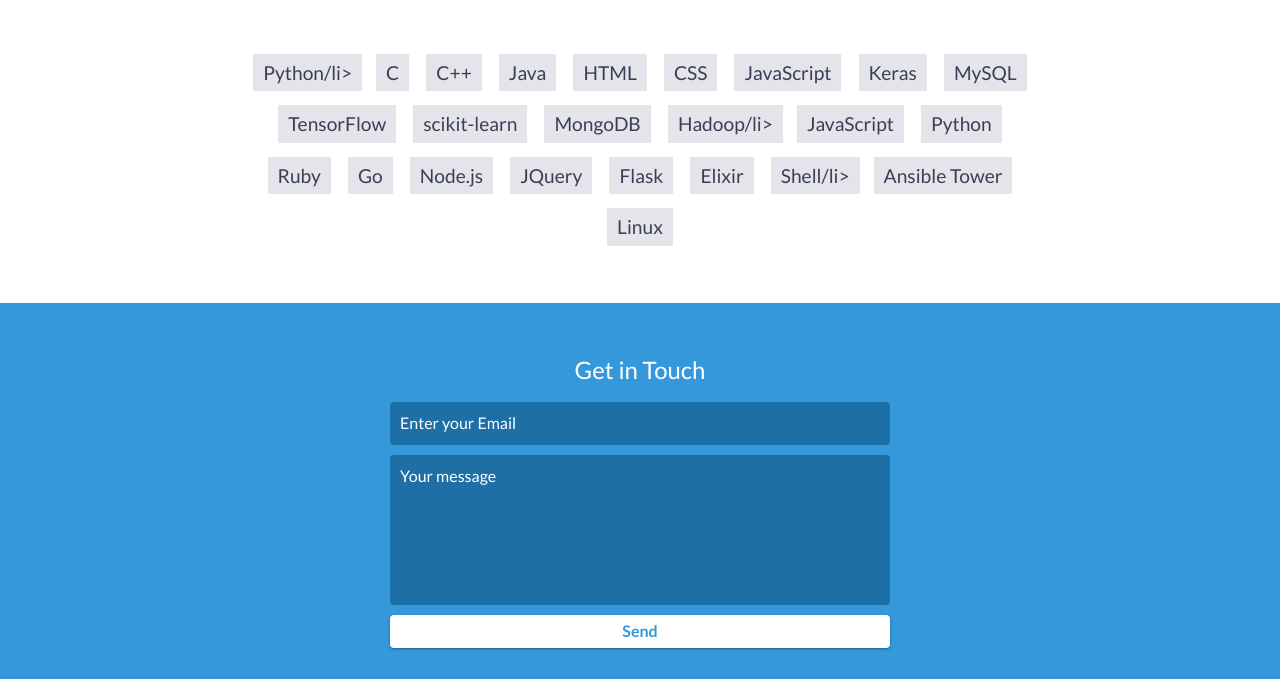
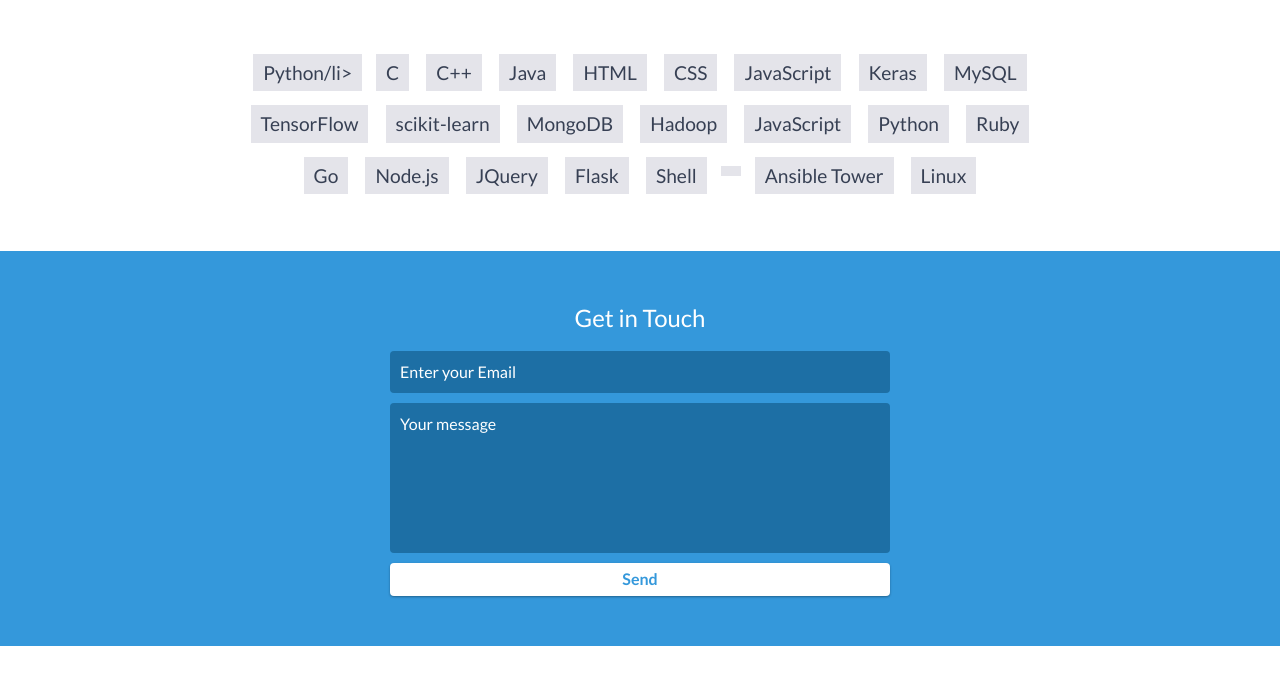
Before and after one commit to hiralnagda/hiralnagda.github.io, a website: page index.html in a window 1280 px wide. Shown: the part 3634-4313 px from the top of the page. Drawn offline with nearby package versions, Linux system fonts and the light colour scheme.

Commit message:
corredctions

```diff
--- a/index.html
+++ b/index.html
@@ -253,7 +253,7 @@
             <li>TensorFlow</li>
             <li>scikit-learn</li>
             <li>MongoDB</li>
-            <li>Hadoop/li>
+            <li>Hadoop</li>
             <li>JavaScript</li>
             <li>Python</li>
             <li>Ruby</li>
@@ -261,8 +261,7 @@
             <li>Node.js</li>
             <li>JQuery</li>
             <li>Flask</li>
-            <li>Elixir</li>
-            <li>Shell/li>
+            <li>Shell<li>
             <li>Ansible Tower</li>
             <li>Linux</li>
         </ul>
```
